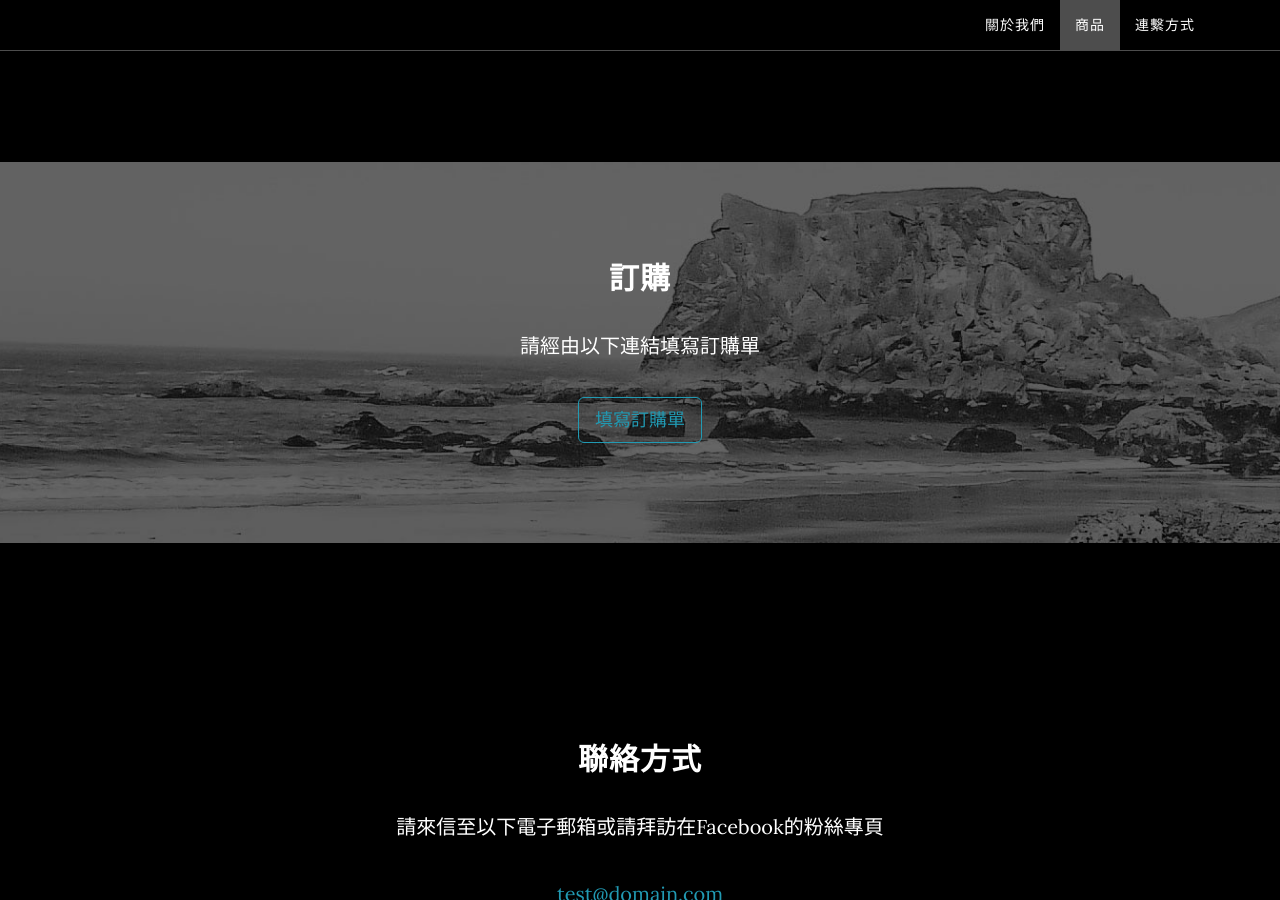
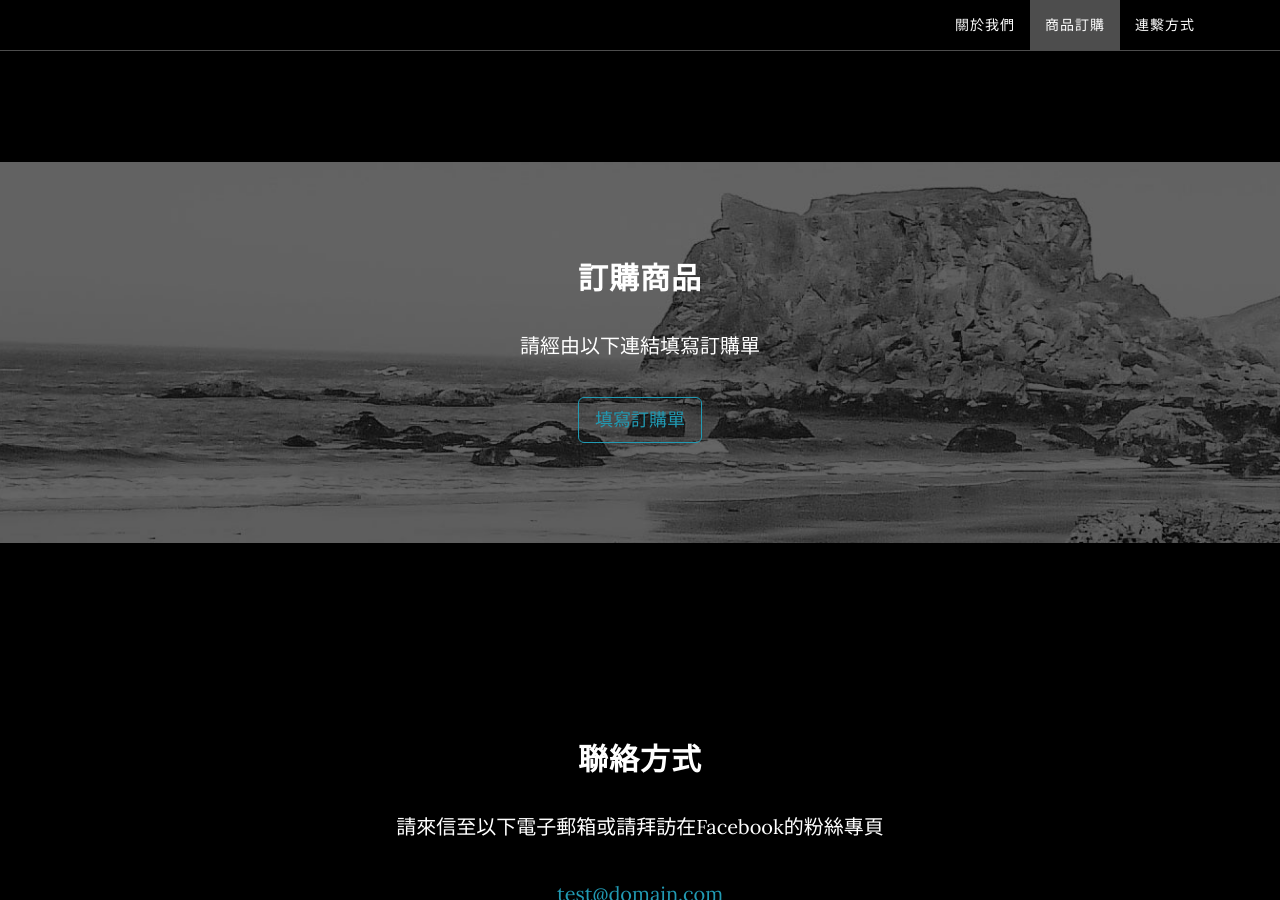
Before and after one commit to EvanceChen/CarpenterWebpage, a Jekyll site: the page built from index.html, in a window 1280 px wide and 900 px high, scrolled down 1940 px. Built offline with Jekyll 4.4.1, drawn with Linux system fonts in a browser that asks for light colours.

Commit message:
FIX typo and non-related wording

```diff
--- a/_includes/download.html
+++ b/_includes/download.html
@@ -3,7 +3,7 @@
         <div class="download-section">
             <div class="container">
                 <div class="col-lg-8 col-lg-offset-2">
-                    <h2>訂購</h2>
+                    <h2>訂購商品</h2>
                     <p>請經由以下連結填寫訂購單</p>
                     <a href="https://docs.google.com/forms/d/e/1FAIpQLSf6rkeibUCE6K6w27e3ny7PMKhEPyu-OibeYa-SrdXgzYjfFA/viewform?usp=pp_url&entry.295222137=0&entry.1745588004=0&entry.130858949=0&entry.1748847373=0&entry.1315668675=0&entry.540436354=0&entry.1500606216=0&entry.1785801050=0&entry.951702395=0&entry.315216916=0&entry.1121344884=evil3378@gmail.com&entry.91208040=2017-08-08" class="btn btn-default btn-lg">填寫訂購單</a>
                 </div>
--- a/_includes/nav.html
+++ b/_includes/nav.html
@@ -18,7 +18,7 @@
                         <a class="page-scroll" href="#about">關於我們</a>
                     </li>
                     <li>
-                        <a class="page-scroll" href="#download">商品</a>
+                        <a class="page-scroll" href="#download">商品訂購</a>
                     </li>
                     <li>
                         <a class="page-scroll" href="#contact">連繫方式</a>
```
